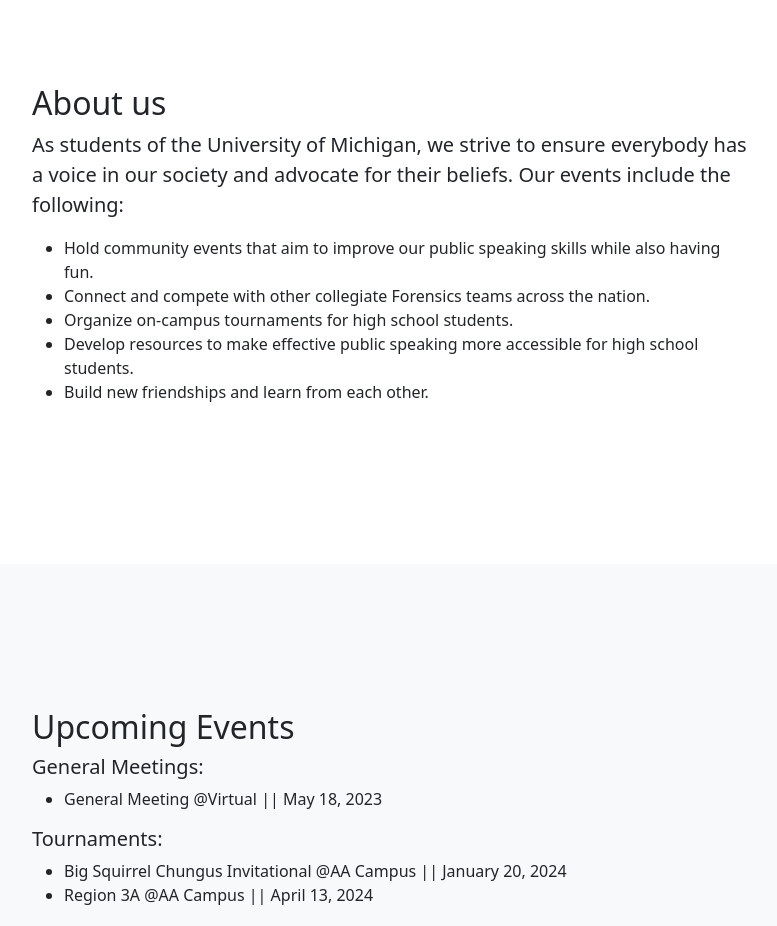
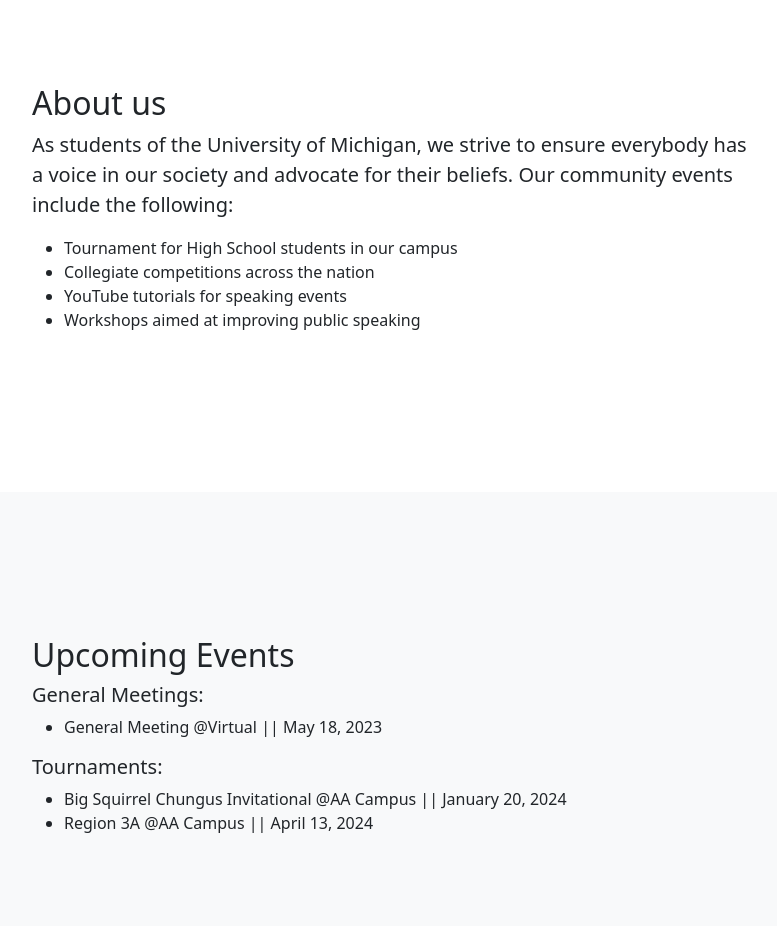
Before and after one commit to osarius/Forensics, a plain HTML site: page index.html in a window 1280 px wide. Shown: the part 780-1706 px from the top of the page, without its empty margins (248-1025 px from the left). Drawn offline with nearby package versions, Linux system fonts and the light colour scheme.

Commit message:
Update index.html

```diff
--- a/index.html
+++ b/index.html
@@ -61,6 +61,11 @@
                 0% { opacity: 0; }
                 100% { opacity: 1; }
             }
+            @media screen and (max-width: 992px){
+                .text-center2{
+                    top: 100px;
+                }
+            }
         </style>
         <header class="bg-primary text-white"> <!--removed bg-gradient and modified bg-primary class-->
             <div class="container px-4 text-center">
@@ -76,13 +81,12 @@
                 <div class="row gx-4 justify-content-center">
                     <div class="col-lg-8">
                         <h2>About us</h2>
-                        <p class="lead">As students of the University of Michigan, we strive to ensure everybody has a voice in our society and advocate for their beliefs. Our events include the following:</p>
+                        <p class="lead">As students of the University of Michigan, we strive to ensure everybody has a voice in our society and advocate for their beliefs. Our community events include the following:</p>
                         <ul>
-                            <li>Hold community events that aim to improve our public speaking skills while also having fun.</li>
-                            <li>Connect and compete with other collegiate Forensics teams across the nation.</li>
-                            <li>Organize on-campus tournaments for high school students.</li>
-                            <li>Develop resources to make effective public speaking more accessible for high school students.</li>
-			    <li>Build new friendships and learn from each other.</li>
+                            <li>Tournament for High School students in our campus</li>
+                            <li>Collegiate competitions across the nation</li>
+                            <li>YouTube tutorials for speaking events</li>
+                            <li>Workshops aimed at improving public speaking</li>
                         </ul>
                     </div>
                 </div>
@@ -119,6 +123,7 @@
                             <li>Vice President: Nathan Nakkapali || Email: nnakkapa@umich.edu</li>
                             <li>Captain for Public Address: [OPEN]</li>
                             <li>Captain for Drama: [OPEN]</li>
+                            <li>Social Media Coordinator: [OPEN]</li>
                         </ul>
                         <h5>Social Media:</h5>
                         <ul>
```
